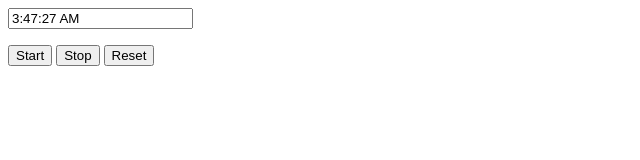
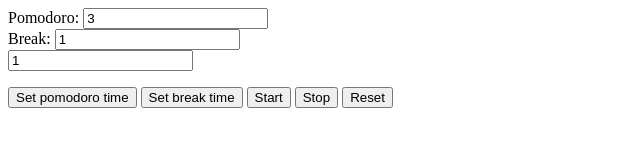
Before and after one commit to hyperturing/pomodoro-pair, a plain HTML site: page index.html in a window 1280 px wide. Both pictures are taken after a click on the button "Start". Shown: the whole page, without its empty margins (0-640 px from the left). Drawn offline with Linux system fonts and the light colour scheme.

Commit message:
Countdown and pomodoro time set logic

```diff
--- a/index.html
+++ b/index.html
@@ -6,8 +6,14 @@
 <body>
 
 <form>
+    Pomodoro: <input id="pomodoro" type="text" value="3"> <br>
+    Break: <input id="breaktime" type="text" value="1"> <br>
+
     <input id="time_display" type="text">
 </form>
+
+<button type="submit" id="set_pomodoro">Set pomodoro time</button>
+<button type="submit" id="set_breaktime">Set break time</button>
 
 <button type="submit" id="start">Start</button>
 <button type="submit" id="stop">Stop</button>
@@ -16,6 +22,18 @@
 <script>
   let display = document.getElementById('time_display');
   let start = document.getElementById('start');
+
+  var pomodoro = 3;
+  var breaktime = 1;
+
+  let set_pomodoro = document.getElementById('set_pomodoro');
+  set_pomodoro.addEventListener('click', function(e){
+    let pomodoro_input = document.getElementById('pomodoro');
+    pomodoro_ctr = pomodoro_input.value;
+  });
+
+  var pomodoro_ctr = pomodoro;
+  var breaktime_ctr = breaktime;
 
   var timerInterval;
 
@@ -36,9 +54,8 @@ reset.addEventListener('click', function(e){
   });
 
   function myTimer() {
-    var date = new Date();
-    var time = date.toLocaleTimeString();
-    display.value = time;
+    pomodoro_ctr --;
+    display.value = pomodoro_ctr;
   }
 
 </script>
```
Lines whose indentation alone changed are shown as unchanged.
